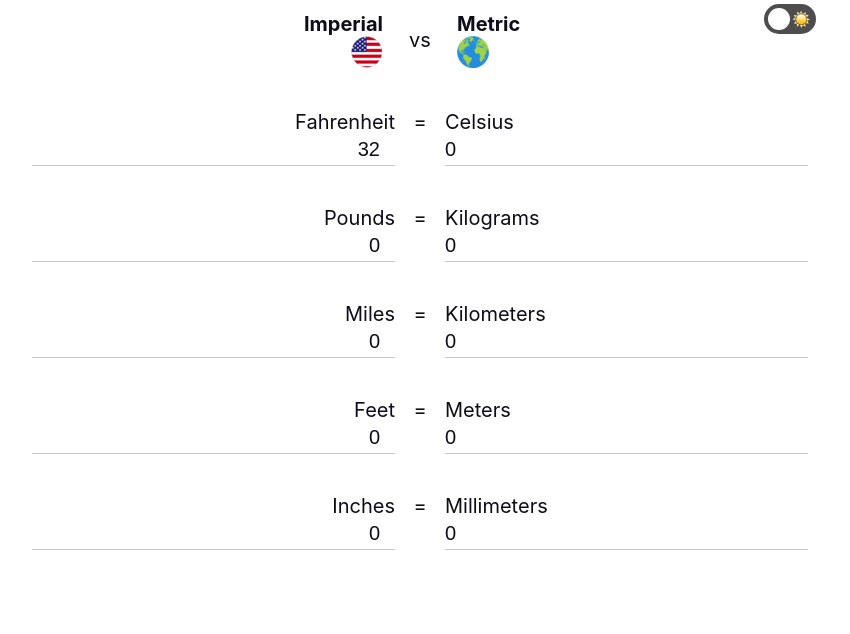
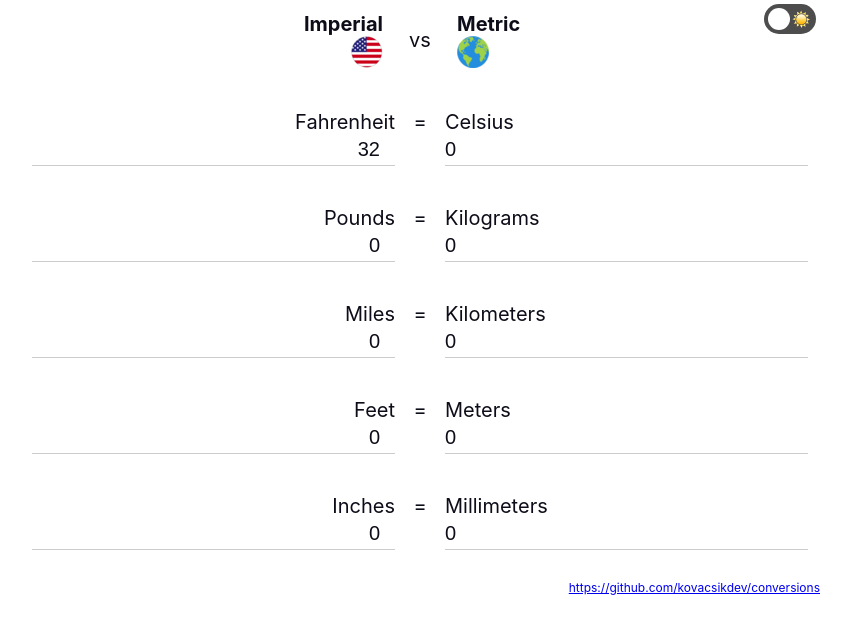
Before and after one commit to kovacsikdev/conversions, a React (Create React App) app: page / in a window 1280 px wide. Shown: the top 634 px of the page, without its empty margins (220-1070 px from the left). Built offline with nearby package versions, Linux system fonts and the light colour scheme.

Commit message:
add link to github and update test snapshot

```diff
--- a/src/App.js
+++ b/src/App.js
@@ -40,6 +40,12 @@ export const App = () => {
           })
         }
       </div>
+
+      <div className="reflink">
+        <a href="https://github.com/kovacsikdev/conversions" target="_blank" rel="noreferrer">
+          https://github.com/kovacsikdev/conversions
+        </a>
+      </div>
     </div>
   );
 }
--- a/src/App.scss
+++ b/src/App.scss
@@ -48,4 +48,9 @@
   .contents {
     margin: 10px auto;
   }
+
+  .reflink {
+    font-size: 0.75rem;
+    text-align: right;
+  }
 }
```
Also changed, not shown: 1 other file (tests, documents, lock files or other folders).
